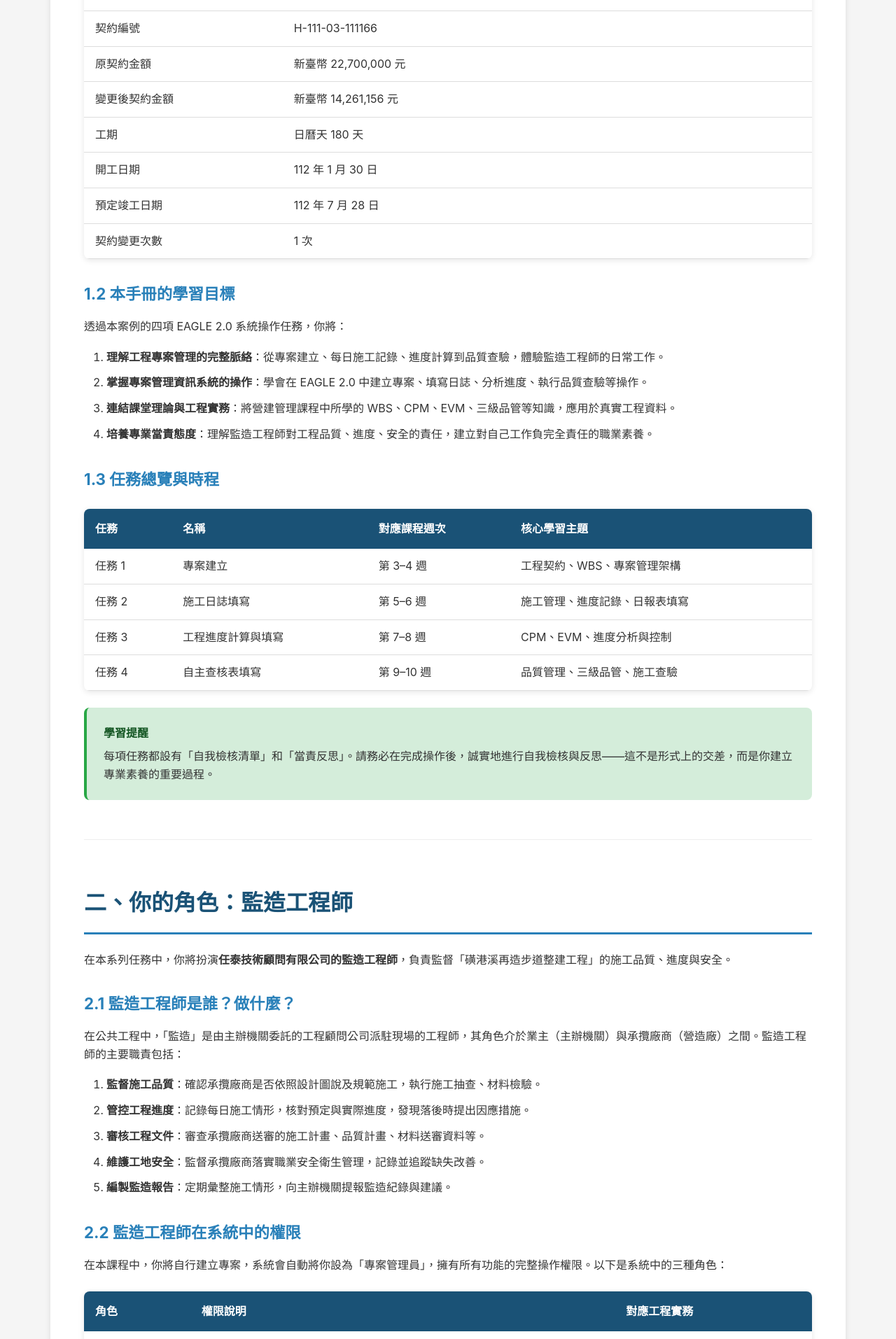
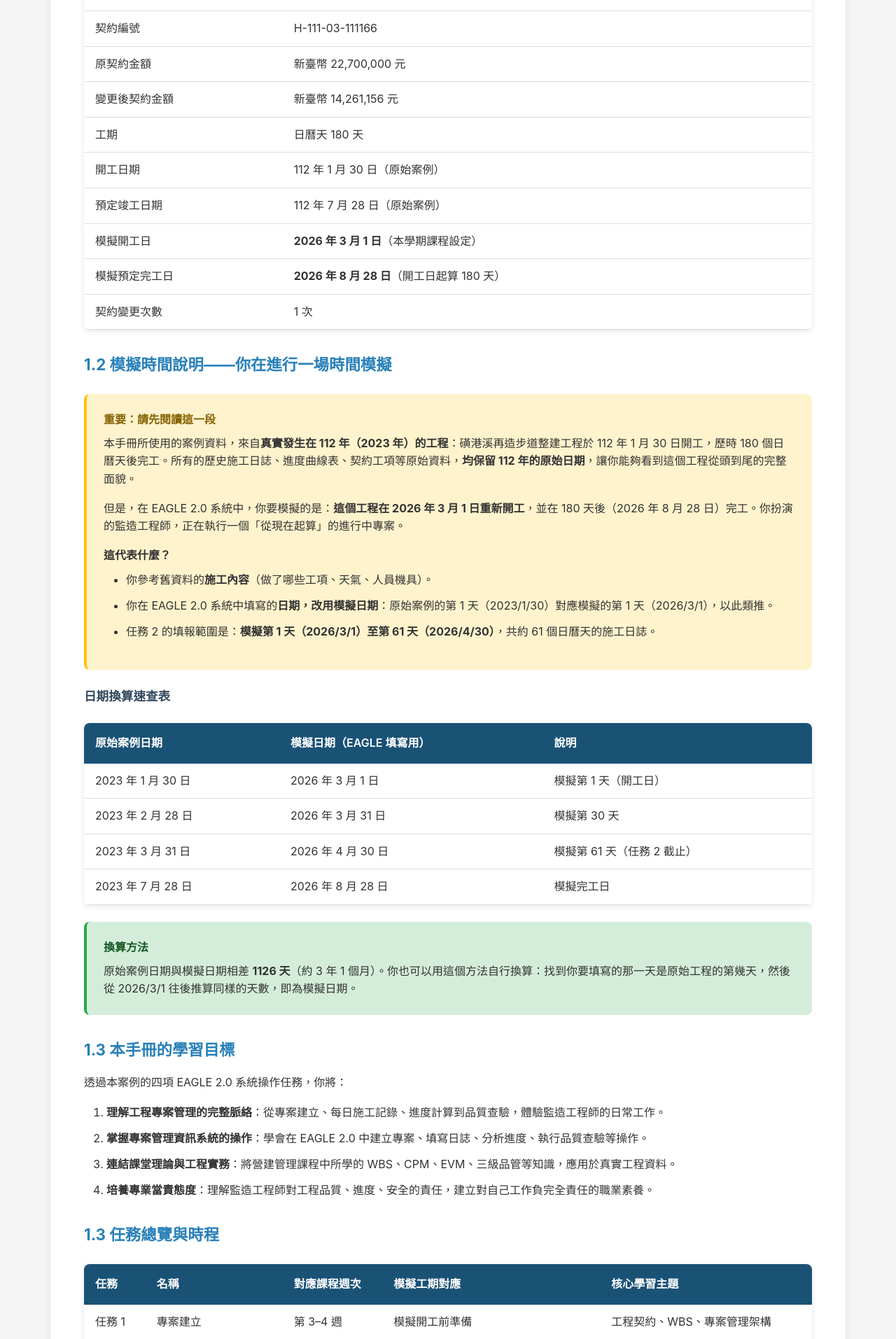
Before and after one commit to Williamtt/eagle-lms, a Flask app: page /manual in a window 1280 px wide. Shown: the part 1450-3363 px from the top of the page at 70% size. Run offline with Flask 3, Linux system fonts and the light colour scheme.

Commit message:
docs: add simulation time context to task manual
Explain that case data (2023) is reference material; in EAGLE 2.0,
students simulate a project starting 2026/3/1 (180 days). Add date
conversion table, update Task 1 start date field guidance, and change
Task 2 scope from "up to 30%" to "2026/3/1–4/30 (day 1–61)".

Co-Authored-By: Claude Sonnet 4.6 <noreply@anthropic.com>

```diff
--- a/templates/manual.html
+++ b/templates/manual.html
@@ -347,12 +347,42 @@
         <tr><td>原契約金額</td><td>新臺幣 22,700,000 元</td></tr>
         <tr><td>變更後契約金額</td><td>新臺幣 14,261,156 元</td></tr>
         <tr><td>工期</td><td>日曆天 180 天</td></tr>
-        <tr><td>開工日期</td><td>112 年 1 月 30 日</td></tr>
-        <tr><td>預定竣工日期</td><td>112 年 7 月 28 日</td></tr>
+        <tr><td>開工日期</td><td>112 年 1 月 30 日（原始案例）</td></tr>
+        <tr><td>預定竣工日期</td><td>112 年 7 月 28 日（原始案例）</td></tr>
+        <tr><td>模擬開工日</td><td><strong>2026 年 3 月 1 日</strong>（本學期課程設定）</td></tr>
+        <tr><td>模擬預定完工日</td><td><strong>2026 年 8 月 28 日</strong>（開工日起算 180 天）</td></tr>
         <tr><td>契約變更次數</td><td>1 次</td></tr>
     </table>
 
-    <h3>1.2 本手冊的學習目標</h3>
+    <h3>1.2 模擬時間說明——你在進行一場時間模擬</h3>
+
+    <div class="box box-highlight">
+        <span class="box-label">重要：請先閱讀這一段</span>
+        <p>本手冊所使用的案例資料，來自<strong>真實發生在 112 年（2023 年）的工程</strong>：磺港溪再造步道整建工程於 112 年 1 月 30 日開工，歷時 180 個日曆天後完工。所有的歷史施工日誌、進度曲線表、契約工項等原始資料，<strong>均保留 112 年的原始日期</strong>，讓你能夠看到這個工程從頭到尾的完整面貌。</p>
+        <p style="margin-top:1rem;">但是，在 EAGLE 2.0 系統中，你要模擬的是：<strong>這個工程在 2026 年 3 月 1 日重新開工</strong>，並在 180 天後（2026 年 8 月 28 日）完工。你扮演的監造工程師，正在執行一個「從現在起算」的進行中專案。</p>
+        <p style="margin-top:1rem;"><strong>這代表什麼？</strong></p>
+        <ul style="margin-top:0.5rem;">
+            <li>你參考舊資料的<strong>施工內容</strong>（做了哪些工項、天氣、人員機具）。</li>
+            <li>你在 EAGLE 2.0 系統中填寫的<strong>日期，改用模擬日期</strong>：原始案例的第 1 天（2023/1/30）對應模擬的第 1 天（2026/3/1），以此類推。</li>
+            <li>任務 2 的填報範圍是：<strong>模擬第 1 天（2026/3/1）至第 61 天（2026/4/30）</strong>，共約 61 個日曆天的施工日誌。</li>
+        </ul>
+    </div>
+
+    <h4>日期換算速查表</h4>
+    <table>
+        <tr><th>原始案例日期</th><th>模擬日期（EAGLE 填寫用）</th><th>說明</th></tr>
+        <tr><td>2023 年 1 月 30 日</td><td>2026 年 3 月 1 日</td><td>模擬第 1 天（開工日）</td></tr>
+        <tr><td>2023 年 2 月 28 日</td><td>2026 年 3 月 31 日</td><td>模擬第 30 天</td></tr>
+        <tr><td>2023 年 3 月 31 日</td><td>2026 年 4 月 30 日</td><td>模擬第 61 天（任務 2 截止）</td></tr>
+        <tr><td>2023 年 7 月 28 日</td><td>2026 年 8 月 28 日</td><td>模擬完工日</td></tr>
+    </table>
+
+    <div class="box box-tip" style="margin-top:1rem;">
+        <span class="box-label">換算方法</span>
+        原始案例日期與模擬日期相差 <strong>1126 天</strong>（約 3 年 1 個月）。你也可以用這個方法自行換算：找到你要填寫的那一天是原始工程的第幾天，然後從 2026/3/1 往後推算同樣的天數，即為模擬日期。
+    </div>
+
+    <h3>1.3 本手冊的學習目標</h3>
     <p>透過本案例的四項 EAGLE 2.0 系統操作任務，你將：</p>
     <ol>
         <li><strong>理解工程專案管理的完整脈絡</strong>：從專案建立、每日施工記錄、進度計算到品質查驗，體驗監造工程師的日常工作。</li>
@@ -363,11 +393,11 @@
 
     <h3>1.3 任務總覽與時程</h3>
     <table>
-        <tr><th>任務</th><th>名稱</th><th>對應課程週次</th><th>核心學習主題</th></tr>
-        <tr><td>任務 1</td><td>專案建立</td><td>第 3–4 週</td><td>工程契約、WBS、專案管理架構</td></tr>
-        <tr><td>任務 2</td><td>施工日誌填寫</td><td>第 5–6 週</td><td>施工管理、進度記錄、日報表填寫</td></tr>
-        <tr><td>任務 3</td><td>工程進度計算與填寫</td><td>第 7–8 週</td><td>CPM、EVM、進度分析與控制</td></tr>
-        <tr><td>任務 4</td><td>自主查核表填寫</td><td>第 9–10 週</td><td>品質管理、三級品管、施工查驗</td></tr>
+        <tr><th>任務</th><th>名稱</th><th>對應課程週次</th><th>模擬工期對應</th><th>核心學習主題</th></tr>
+        <tr><td>任務 1</td><td>專案建立</td><td>第 3–4 週</td><td>模擬開工前準備</td><td>工程契約、WBS、專案管理架構</td></tr>
+        <tr><td>任務 2</td><td>施工日誌填寫</td><td>第 5–6 週</td><td>模擬第 1–61 天（2026/3/1–4/30）</td><td>施工管理、進度記錄、日報表填寫</td></tr>
+        <tr><td>任務 3</td><td>工程進度計算與填寫</td><td>第 7–8 週</td><td>模擬第 61 天進度分析</td><td>CPM、EVM、進度分析與控制</td></tr>
+        <tr><td>任務 4</td><td>自主查核表填寫</td><td>第 9–10 週</td><td>模擬施工品質查核階段</td><td>品質管理、三級品管、施工查驗</td></tr>
     </table>
 
     <div class="box box-tip">
@@ -552,11 +582,16 @@
                 <tr><td>監造單位</td><td>任泰技術顧問有限公司</td></tr>
                 <tr><td>施工廠商</td><td>永溢營造股份有限公司</td></tr>
                 <tr><td>工程概要</td><td>河岸護岸整建、步道鋪面、景觀設施及排水設施改善工程</td></tr>
-                <tr><td>開工日期</td><td>112 年 1 月 30 日</td></tr>
+                <tr><td>開工日期</td><td><strong>2026 年 3 月 1 日</strong>（模擬開工日，非原始案例日期）</td></tr>
                 <tr><td>工期（天）</td><td>180</td></tr>
             </table>
         </li>
-        <li>系統會自動計算「預定完工日期」。請確認計算結果是否為 112 年 7 月 28 日。</li>
+        <li>系統會自動計算「預定完工日期」。請確認計算結果是否為 <strong>2026 年 8 月 28 日</strong>。
+            <div class="box box-tip" style="margin-top:0.75rem;">
+                <span class="box-label">為什麼不填 112 年 1 月 30 日？</span>
+                原始案例的開工日期是 112 年 1 月 30 日，但那個工程已經結束了。本學期我們用這個案例的歷史資料來<strong>模擬</strong>一個從 2026/3/1 開工、仍在進行中的工程。因此在系統中必須填模擬開工日，S-curve 的「今日」標記才會正確顯示在工程進行中的位置。
+            </div>
+        </li>
         <li>點擊「儲存」完成基本資料設定。</li>
     </ol>
 
@@ -589,10 +624,15 @@
     <ol class="steps">
         <li>從左側選單進入「施工管理」→「進度表」。</li>
         <li>點擊「上傳進度計畫」區域的下載按鈕，取得系統提供的 Excel 範本。</li>
-        <li>開啟教材中的「進度曲線表.pdf」（16.進度表/進度曲線表.pdf），從 S 曲線中讀取各期的預定進度累計百分比。</li>
-        <li>在 Excel 範本中，依照讀取的數據填入各期預定進度百分比。</li>
+        <li>開啟教材中的「進度曲線表.pdf」（16.進度表/進度曲線表.pdf），從 S 曲線中讀取各期的<strong>累計預定進度百分比</strong>。原始資料的時間軸以 112 年的日期標示，請同時記錄各期是原始工程的第幾天。</li>
+        <li>在 Excel 範本中填入資料，欄位說明如下：
+            <ul>
+                <li><strong>A 欄（時間區間）</strong>：填<strong>模擬日期</strong>（不是原始的 112 年日期）。換算方式：原始日期是工程第 N 天，則填入 2026/3/1 加上 N−1 天後的日期。</li>
+                <li><strong>B 欄（本期預定 %）或 C 欄（累計預定 %）</strong>：直接從進度曲線表讀取，百分比數值不需換算，原始資料與模擬完全一致。</li>
+            </ul>
+        </li>
         <li>將填好的 Excel 檔案上傳至系統。系統解析後會自動繪製預定進度 S 曲線（藍色線）。</li>
-        <li>確認畫面上的 S 曲線與教材中的進度曲線表一致。</li>
+        <li>確認畫面上的 S 曲線形態與教材中的進度曲線表一致，且 S 曲線的起始日期為 2026/3/1。</li>
     </ol>
 
     <div class="box box-tip">
@@ -661,7 +701,7 @@
     </div>
 
     <h3>2.1 任務目標</h3>
-    <p>根據本工程的歷史施工日誌資料，在 EAGLE 2.0 中填寫<strong>工程進度 30% 之前</strong>的施工日誌。透過此任務，你將體驗監造工程師每日記錄施工情形的工作，理解施工日誌作為工程管理核心文件的重要性。</p>
+    <p>以磺港溪工程的歷史施工日誌資料為參考，在 EAGLE 2.0 中模擬填寫<strong>從 2026 年 3 月 1 日（模擬開工日）至 2026 年 4 月 30 日</strong>的施工日誌（共約 61 個日曆天）。你填入系統的每一筆資料，代表的是這個「進行中工程」從開工到今天的歷史紀錄。透過此任務，你將體驗監造工程師每日記錄施工情形的工作，理解施工日誌作為工程管理核心文件的重要性。</p>
 
     <h3>2.2 學習標的</h3>
     <ol>
@@ -717,9 +757,15 @@
 
     <h3>2.6 任務執行步驟</h3>
 
+    <div class="box box-highlight" style="margin-bottom:1.5rem;">
+        <span class="box-label">模擬填寫的核心原則</span>
+        <p>歷史資料中的施工<strong>內容</strong>（做了什麼工項、天氣、人員機具）是你參考的依據；但填入 EAGLE 2.0 時，<strong>日期必須換算為模擬日期</strong>。</p>
+        <p style="margin-top:0.75rem;">換算方法：找出原始案例日誌是工程第幾天，從模擬開工日 2026/3/1 往後推算同樣天數，即為 EAGLE 的填寫日期。例如原始第 10 天（2023/2/8）→ 模擬第 10 天（2026/3/10）。</p>
+    </div>
+
     <h4>步驟 A：研讀歷史日誌，掌握工程脈絡</h4>
     <ol class="steps">
-        <li>開啟 2–3 份歷史監工日報表 Excel 檔案（建議先看 2023/1/30 開工日、2023/2/6、2023/3/6），了解日報表的格式與填寫方式。</li>
+        <li>開啟 2–3 份歷史監工日報表 Excel 檔案（建議先看原始開工日 2023/1/30、2023/2/6、2023/3/6，對應模擬日期分別為 2026/3/1、2026/3/6、2026/4/5），了解日報表的格式與填寫方式。</li>
         <li>特別注意以下欄位的填寫方式：
             <ul>
                 <li>「工程進行情況」中如何描述施工項目？用詞的精確度如何？</li>
@@ -738,7 +784,7 @@
                 <li>甘特圖中的工程名稱與契約項目名稱可能不完全一致，你需要建立對應關係。</li>
             </ul>
         </li>
-        <li>列出工程進度 30% 之前涉及的主要施工項目，例如：
+        <li>列出模擬第 1–61 天（對應原始工程第 1–61 天，即 2023/1/30–2023/3/31）涉及的主要施工項目，例如：
             <ul>
                 <li>整備工程（機械拆除、清除、圍籬設置等）</li>
                 <li>土建景觀工程初期（回填、混凝土、鋼筋等）</li>
@@ -769,7 +815,7 @@
         <li>點擊「新增日誌」按鈕，進入日誌填寫頁面。</li>
         <li>依序填寫各區段：
             <ul>
-                <li><strong>基本資訊</strong>：選擇填表日期（對應的施工日期），工程名稱與承包商名稱由系統自動帶入。</li>
+                <li><strong>基本資訊</strong>：選擇填表日期，請填入<strong>模擬日期</strong>（2026/3/1 起算），不是原始案例的 112 年日期。工程名稱與承包商名稱由系統自動帶入。</li>
                 <li><strong>天氣</strong>：從下拉選單選擇上午與下午的天候，參照歷史日報表記載的天氣資訊。</li>
                 <li><strong>施工進度</strong>：填入預定進度（%），實際進度由系統根據施工項目完成數量自動計算，也可手動調整。</li>
                 <li><strong>施工項目</strong>：點擊「新增施工項目」，從已匯入的契約工項中選取當日施作的項目。選取後，項次、名稱、單位、契約數量會自動帶入，你只需填寫「本日完成數量」。系統會自動累加歷次完成數量。</li>
@@ -811,10 +857,10 @@
     <ul class="checklist">
         <li>已研讀至少 3 份歷史監工日報表，了解填寫脈絡。</li>
         <li>已建立 WBS 與契約工項的對應關係表。</li>
-        <li>已完成工程進度 30% 前所有工作天的施工日誌填寫。</li>
+        <li>已完成模擬第 1–61 天（2026/3/1–4/30）所有工作天的施工日誌填寫，且每筆日誌的日期均為模擬日期。</li>
         <li>每份日誌的施工項目選取正確，本日完成數量合理且與歷史資料一致。</li>
         <li>所有進度數值經過計算驗證，非隨意填寫。</li>
-        <li>在系統的進度表中，可看到實際進度曲線（橙色線）隨日誌填寫逐步上升至 30%。</li>
+        <li>在系統的進度表中，可看到實際進度曲線（橙色線）隨日誌填寫逐步上升，S-curve 的「今日」標記落在模擬工期進行中的位置（約第 30–40% 處）。</li>
         <li>預定進度與實際進度的比較在 S 曲線上清楚呈現。</li>
     </ul>
 
@@ -832,7 +878,7 @@
     <h3>2.10 任務產出</h3>
     <div class="deliverables">
         <ol>
-            <li>EAGLE 2.0 中完整的工程進度 30% 前施工日誌（可查看完整的預定 vs 實際進度 S 曲線）。</li>
+            <li>EAGLE 2.0 中 2026/3/1–4/30 的完整施工日誌（可查看預定 vs 實際進度 S 曲線，且「今日」標記落在工期進行中段）。</li>
             <li>進度計算工作表（Excel 或手寫），記錄每日預定進度與實際進度的計算過程。</li>
             <li>WBS 與契約工項對應關係表。</li>
             <li>個人反思報告（200–300 字），包含：
```
